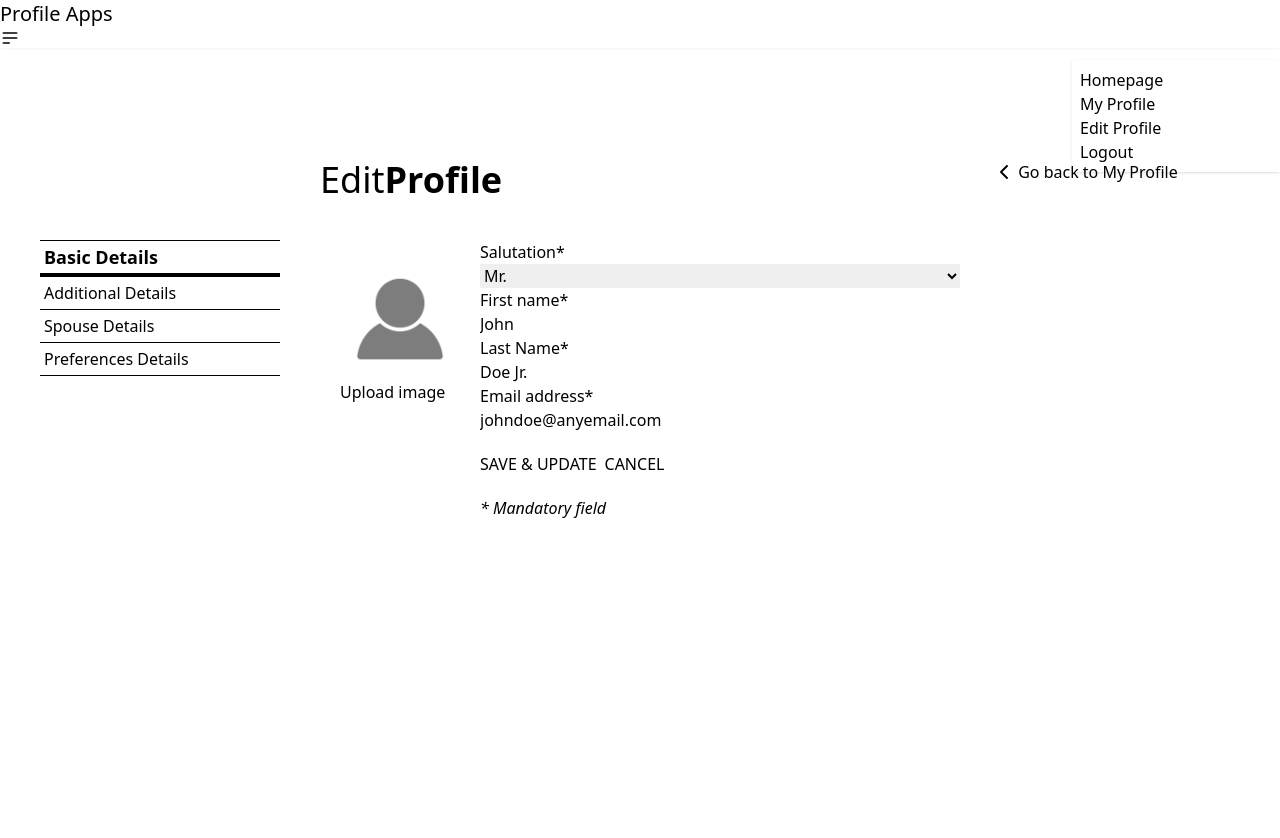
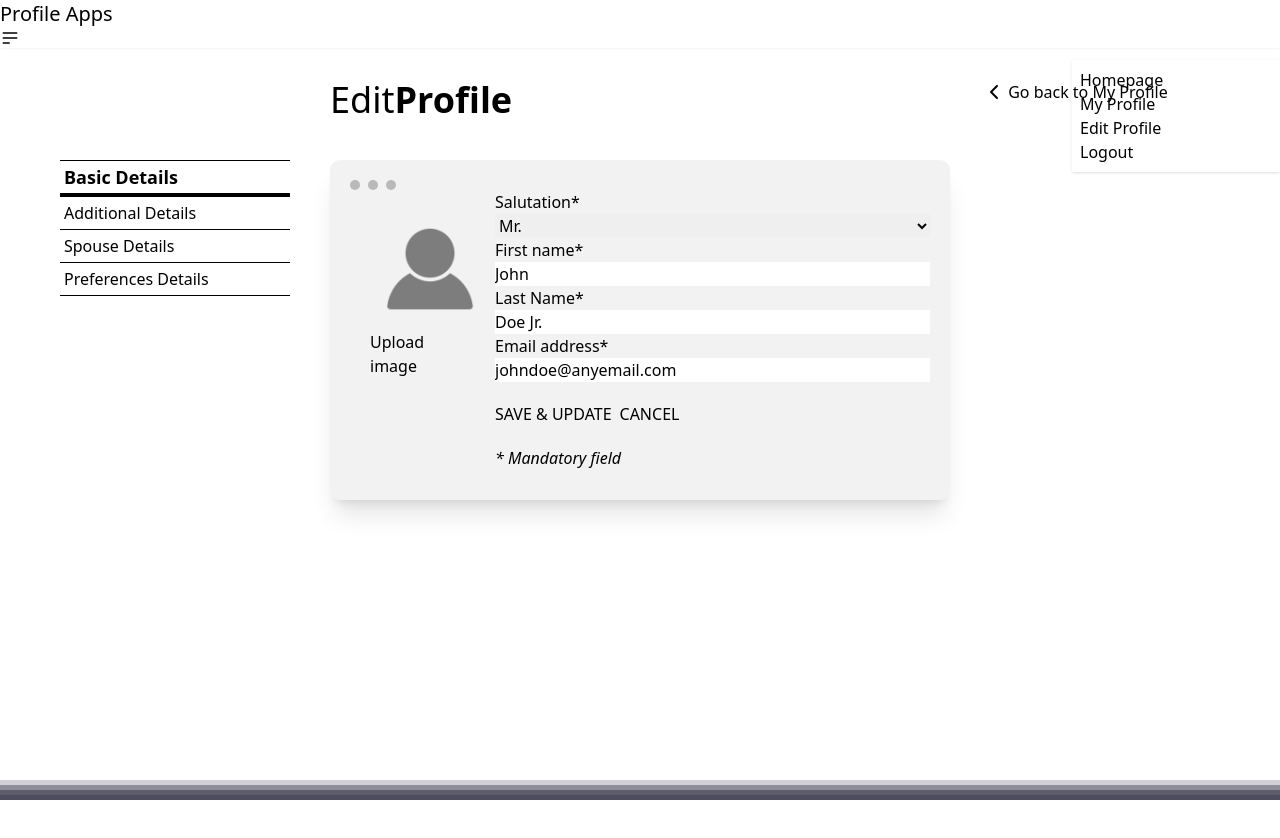
Before and after one commit to ibrohhm/vue-profile, a Vue app: page /my-profile/edit in a window 1280 px wide. Shown: the top 838 px of the page. After the commit the page ends 800 px from the top, so only its background shows below. Built offline with nearby package versions, Linux system fonts and the light colour scheme.

Commit message:
container card

```diff
--- a/src/components/ProfileAdditional.vue
+++ b/src/components/ProfileAdditional.vue
@@ -103,7 +103,7 @@ export default {
 <style scoped>
   input:disabled{
     color: black;
-    background-color: white;
+    background-color: inherit;
     border: none;
     &:hover{
       cursor: text;
--- a/src/components/ProfileBasic.vue
+++ b/src/components/ProfileBasic.vue
@@ -81,7 +81,7 @@ export default {
 <style scoped>
   input:disabled{
     color: black;
-    background-color: white;
+    background-color: inherit;
     border: none;
     &:hover{
       cursor: text;
--- a/src/components/ProfileDetail.vue
+++ b/src/components/ProfileDetail.vue
@@ -3,7 +3,12 @@
     <div class="profile-detail--header">
       <div class="divider divider-start divider-neutral text-4xl flex align-end">{{ editMode ? "Edit" : "My" }} <span class="font-bold">Profile</span></div>
     </div>
-    <div class="profile-detail--content flex justify-between mt-10">
+    <div class="profile-detail--content flex justify-between mt-10 container-card shadow-xl">
+      <div class="container-card-dots flex">
+        <div class="item-dot m-1"></div>
+        <div class="item-dot m-1"></div>
+        <div class="item-dot m-1"></div>
+      </div>
       <div class="profile-detail--content-profile-picture w-1/4 p-5">
         <div class="profile-detail--content-image"></div>
         <div class="profile-detail--content-upload link" @click="onClickUploadImage" v-if="editMode">Upload image</div>
--- a/src/components/ProfilePreferences.vue
+++ b/src/components/ProfilePreferences.vue
@@ -76,7 +76,7 @@ export default {
 <style scoped>
   input:disabled{
     color: black;
-    background-color: white;
+    background-color: inherit;
     border: none;
     &:hover{
       cursor: text;
--- a/src/components/ProfileSpouse.vue
+++ b/src/components/ProfileSpouse.vue
@@ -74,7 +74,7 @@ export default {
 <style scoped>
   input:disabled{
     color: black;
-    background-color: white;
+    background-color: inherit;
     border: none;
     &:hover{
       cursor: text;
--- a/src/css/main.css
+++ b/src/css/main.css
@@ -5,3 +5,21 @@
     padding: 0;
     box-sizing: border-box;
 }
+
+.container-card{
+    position: relative;
+    background-color: oklch(0.961151 0 0);
+    padding: 30px 20px;
+    border-radius: 10px;
+    .container-card-dots{
+        position: absolute;
+        top: 1rem;
+        left: 1rem;
+        .item-dot{
+            width: 10px;
+            height: 10px;
+            border-radius: 5px;
+            background-color: #b9b9b9;
+        }
+    }
+}
--- a/src/views/EditProfile.vue
+++ b/src/views/EditProfile.vue
@@ -1,6 +1,6 @@
 <template>
   <navbar></navbar>
-  <div id="profile" class="flex justify-center w-full h-screen mt-20 pt-20">
+  <div id="edit-profile" class="flex justify-center w-full">
     <ProfileTab @onClickProfileTab="onClickProfileTab" :hasSpouse="hasSpouse" class="w-1/4 px-10 py-20"></ProfileTab>
     <ProfileDetail :profile="profile" class="w-1/2" :section="section" :editMode="editMode" @onChangeMaritalStatus="onChangeMaritalStatus"></ProfileDetail>
     <ProfileAction :editMode="editMode" class="w-1/4"></ProfileAction>
@@ -98,3 +98,13 @@ export default {
   }
 }
 </script>
+<style scoped>
+#edit-profile{
+  padding: 80px 20px;
+  min-height: 100vh;
+  box-shadow: inset rgba(76, 76, 92, 1) 0px -5px,
+              inset rgba(76, 76, 92, 0.75) 0px -10px,
+              inset rgba(76, 76, 92, 0.5) 0px -15px,
+              inset rgba(76, 76, 92, 0.25) 0px -20px;
+}
+</style>
--- a/src/views/MyProfile.vue
+++ b/src/views/MyProfile.vue
@@ -1,6 +1,6 @@
 <template>
   <navbar></navbar>
-  <div id="profile" class="flex justify-center w-full h-screen mt-20 pt-20">
+  <div id="my-profile" class="flex justify-center w-full">
     <ProfileTab @onClickProfileTab="onClickProfileTab" :hasSpouse="hasSpouse" class="w-1/4 px-10 py-20"></ProfileTab>
     <ProfileDetail :profile="profile" class="w-1/2" :section="section" :editMode="editMode"></ProfileDetail>
     <ProfileAction :editMode="editMode" class="w-1/4"></ProfileAction>
@@ -90,3 +90,14 @@ export default {
   }
 }
 </script>
+
+<style scoped>
+#my-profile{
+  padding: 80px 20px;
+  min-height: 100vh;
+  box-shadow: inset rgba(76, 76, 92, 1) 0px -5px,
+              inset rgba(76, 76, 92, 0.75) 0px -10px,
+              inset rgba(76, 76, 92, 0.5) 0px -15px,
+              inset rgba(76, 76, 92, 0.25) 0px -20px;
+}
+</style>
```
